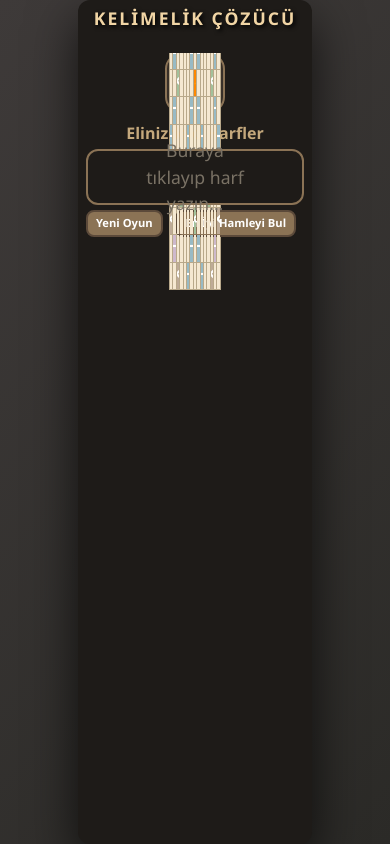
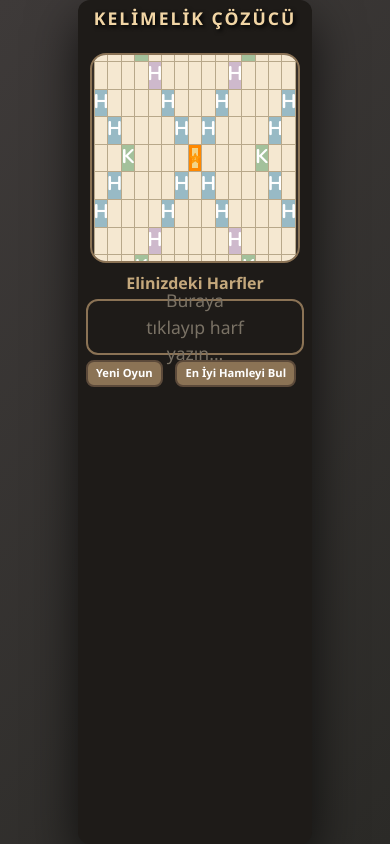
Before and after one commit to Egco2811/kelimelik_solver, a Flask app: page / in a window 390 px wide. Run offline with Flask 3, Linux system fonts and the light colour scheme.

Commit message:
dynamic resizing stuff

```diff
--- a/static/css/style.css
+++ b/static/css/style.css
@@ -76,6 +76,7 @@ h1 {
     max-width: 100%;
     max-height: 100%;
     transition: width 0.1s, height 0.1s;
+    overflow: hidden;
 }
 
 table#board {
@@ -346,7 +347,7 @@ td.new-tile {
     pointer-events: none;
 }
 
-/* ----- Responsive media queries ----- */
+/* ----- Responsive ----- */
 @media (max-width: 820px) {
     .game-container { padding: 0.75rem; border-radius: 16px; }
     h1 { font-size: 1.3rem; margin-bottom: 0.3rem; }
@@ -364,10 +365,30 @@ td.new-tile {
 @media (max-width: 600px) {
     .game-container { padding: 0.5rem; border-radius: 12px; }
     h1 { font-size: 1.1rem; margin-bottom: 0.2rem; }
-    .main-row { flex-direction: column; flex-wrap: nowrap; gap: 0.5rem; }
-    .left-panel { flex: 0 0 auto; width: 100%; overflow: visible; }
-    .board-wrapper { padding: 4px; border-width: 2px; width: 100%; aspect-ratio: 1 / 1; max-height: 50vh; }
-    .results-panel { flex: 1 1 auto; max-height: 40vh; width: 100%; padding: 0.5rem; }
+    .main-row {
+        flex-direction: column;
+        flex-wrap: nowrap;
+        gap: 0.5rem;
+        min-height: 0;
+    }
+    .left-panel {
+        flex: 1 1 auto;
+        width: 100%;
+        overflow: hidden;
+        min-height: 0;
+    }
+    .board-wrapper {
+        padding: 4px;
+        border-width: 2px;
+        max-height: 50vh;
+    }
+    .results-panel {
+        flex: 0 0 auto;
+        max-height: 40vh;
+        width: 100%;
+        padding: 0.5rem;
+        overflow: hidden;
+    }
     .results-panel h3 { font-size: 0.9rem; }
     .result-item { padding: 0.4rem; font-size: 0.8rem; }
     .rack-tile { width: 34px; height: 42px; font-size: 15px; }
@@ -377,7 +398,6 @@ td.new-tile {
     .button-row { gap: 0.3rem; margin-top: 0.3rem; }
     .btn-wood { padding: 4px 10px; font-size: 0.8rem; }
     td { font-size: calc(min(3.8vw, 3.2vh)); }
-    .board-wrapper { max-height: 45vh; }
 }
 
 @media (max-width: 400px) {
--- a/static/js/app.js
+++ b/static/js/app.js
@@ -84,7 +84,6 @@ const app = createApp({
             highlightedMove: null,
             highlightedCells: [],
 
-            // Resize observer
             resizeObserver: null,
         };
     },
@@ -167,7 +166,6 @@ const app = createApp({
                 this.ctxMenu.x = event.touches[0].clientX;
                 this.ctxMenu.y = event.touches[0].clientY;
             }
-            // keep within viewport
             const mw = 200, mh = 160;
             if (this.ctxMenu.x + mw > window.innerWidth) this.ctxMenu.x = window.innerWidth - mw - 10;
             if (this.ctxMenu.y + mh > window.innerHeight) this.ctxMenu.y = window.innerHeight - mh - 10;
@@ -385,14 +383,13 @@ const app = createApp({
             }
         },
 
-        // ---- DYNAMIC SIZING ----
         resizeBoard() {
+            const boardWrapper = this.$refs.boardWrapper;
             const leftPanel = this.$refs.leftPanel;
-            const boardWrapper = this.$refs.boardWrapper;
             const rack = this.$el?.querySelector('.rack-section');
             const buttons = this.$el?.querySelector('.button-row');
 
-            if (!leftPanel || !boardWrapper) return;
+            if (!boardWrapper || !leftPanel) return;
 
             const panelWidth = leftPanel.clientWidth;
             const panelHeight = leftPanel.clientHeight;
@@ -400,14 +397,11 @@ const app = createApp({
             const rackH = rack ? rack.offsetHeight : 0;
             const btnH = buttons ? buttons.offsetHeight : 0;
             const gap = 12;
-            const usedHeight = rackH + btnH + gap * 2;
+            const padding = 16;
+            const usedHeight = rackH + btnH + gap * 2 + padding;
 
-            let availableHeight = panelHeight - usedHeight - 16;
+            let availableHeight = panelHeight - usedHeight;
             if (availableHeight < 60) availableHeight = 60;
-
-            const pad = parseInt(getComputedStyle(boardWrapper).padding) * 2 || 20;
-            const border = parseInt(getComputedStyle(boardWrapper).borderWidth) * 2 || 8;
-            const extra = pad + border;
 
             let size = Math.min(panelWidth - 8, availableHeight);
             size = Math.max(size, 60);
```
